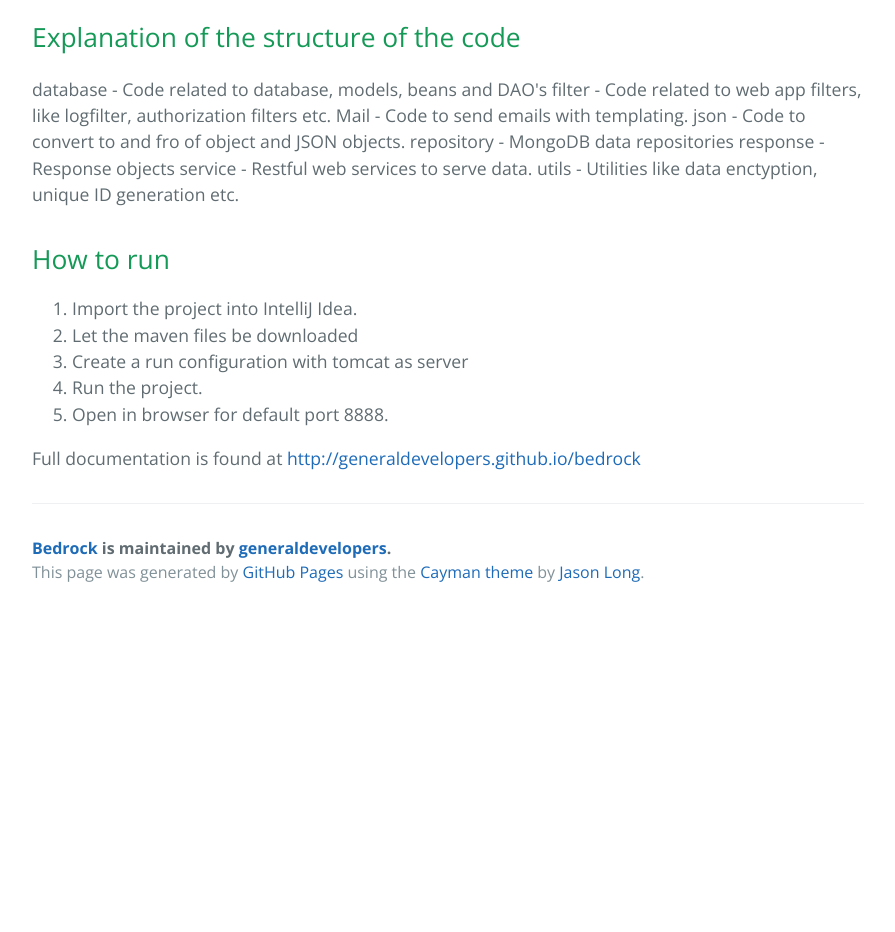
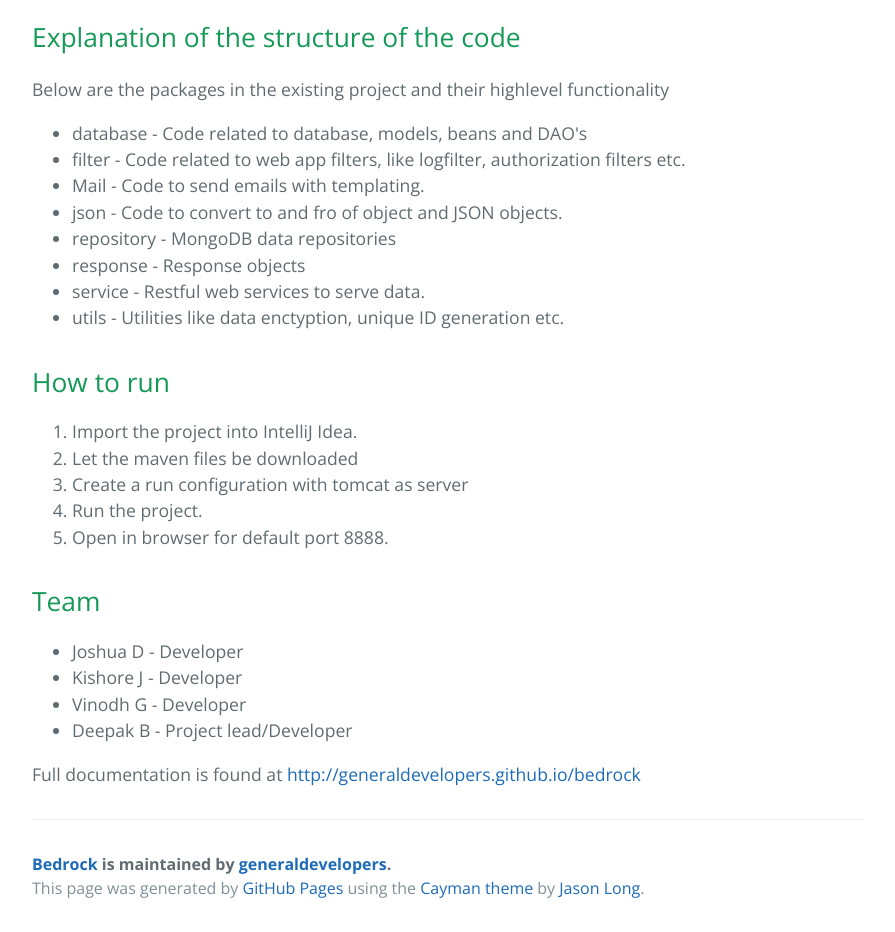
Before and after one commit to generaldevelopers/bedrock, a plain HTML site: page index.html in a window 1280 px wide. Shown: the part 1180-2112 px from the top of the page, without its empty margins (192-1087 px from the left). Before the commit the page ends 1796 px from the top, so only its background shows below. Drawn offline with nearby package versions, Linux system fonts and the light colour scheme.

```diff
--- a/index.html
+++ b/index.html
@@ -54,14 +54,18 @@
 <h2>
 <a id="explanation-of-the-structure-of-the-code" class="anchor" href="#explanation-of-the-structure-of-the-code" aria-hidden="true"><span class="octicon octicon-link"></span></a>Explanation of the structure of the code</h2>
 
-<p>database - Code related to database, models, beans and DAO's
-filter - Code related to web app filters, like logfilter, authorization filters etc.
-Mail - Code to send emails with templating.
-json - Code to convert to and fro of object and JSON objects.
-repository - MongoDB data repositories
-response  - Response objects
-service - Restful web services to serve data.
-utils - Utilities like data enctyption,  unique ID generation etc.</p>
+<p>Below are the packages in the existing project and their highlevel functionality</p>
+
+<ul>
+<li>database - Code related to database, models, beans and DAO's</li>
+<li>filter - Code related to web app filters, like logfilter, authorization filters etc.</li>
+<li>Mail - Code to send emails with templating.</li>
+<li>json - Code to convert to and fro of object and JSON objects.</li>
+<li>repository - MongoDB data repositories</li>
+<li>response  - Response objects</li>
+<li>service - Restful web services to serve data.</li>
+<li>utils - Utilities like data enctyption,  unique ID generation etc.</li>
+</ul>
 
 <h2>
 <a id="how-to-run" class="anchor" href="#how-to-run" aria-hidden="true"><span class="octicon octicon-link"></span></a>How to run</h2>
@@ -73,6 +77,16 @@
 <li>Run the project. </li>
 <li>Open in browser for default port 8888.</li>
 </ol>
+
+<h2>
+<a id="team" class="anchor" href="#team" aria-hidden="true"><span class="octicon octicon-link"></span></a>Team</h2>
+
+<ul>
+<li>Joshua D - Developer</li>
+<li>Kishore J - Developer</li>
+<li>Vinodh G - Developer</li>
+<li>Deepak B - Project lead/Developer</li>
+</ul>
 
 <p>Full documentation is found at <a href="http://generaldevelopers.github.io/bedrock">http://generaldevelopers.github.io/bedrock</a></p>
 
```
Also changed, not shown: params.json (+1 -1 lines).
